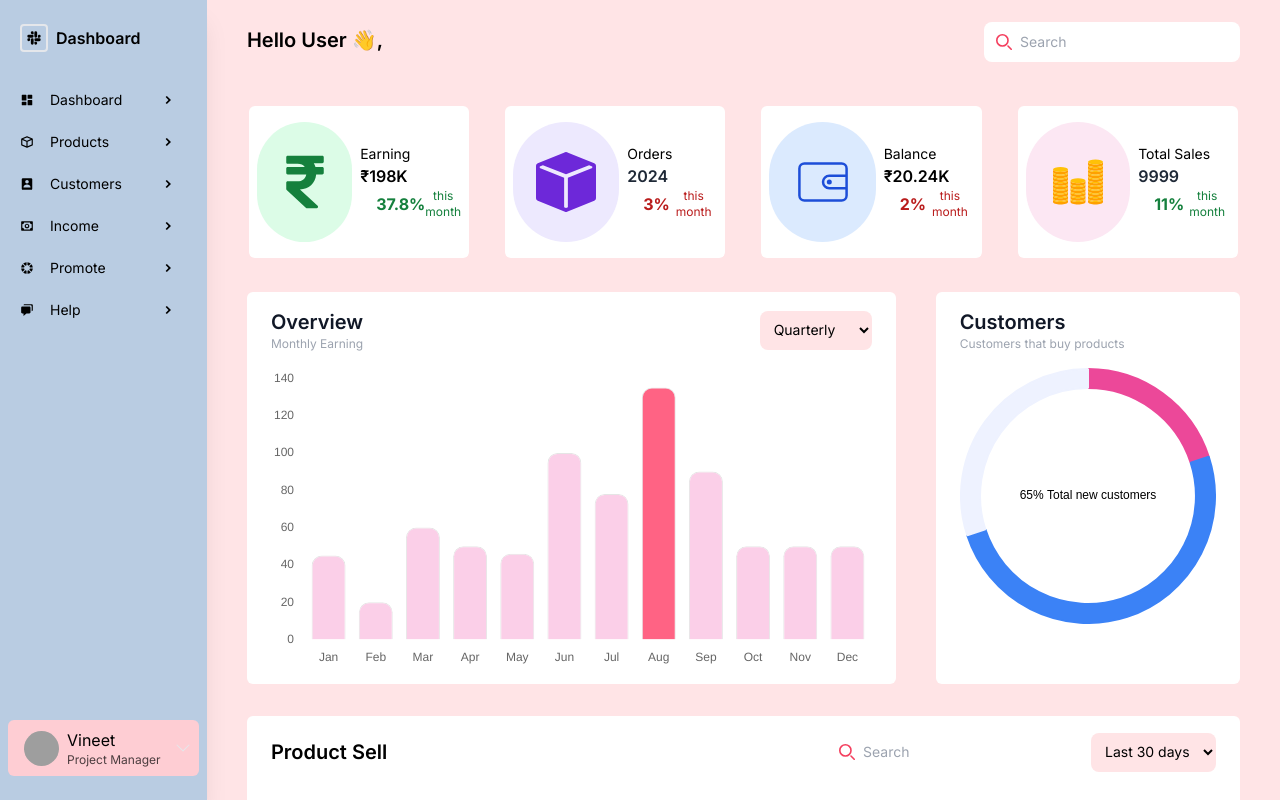
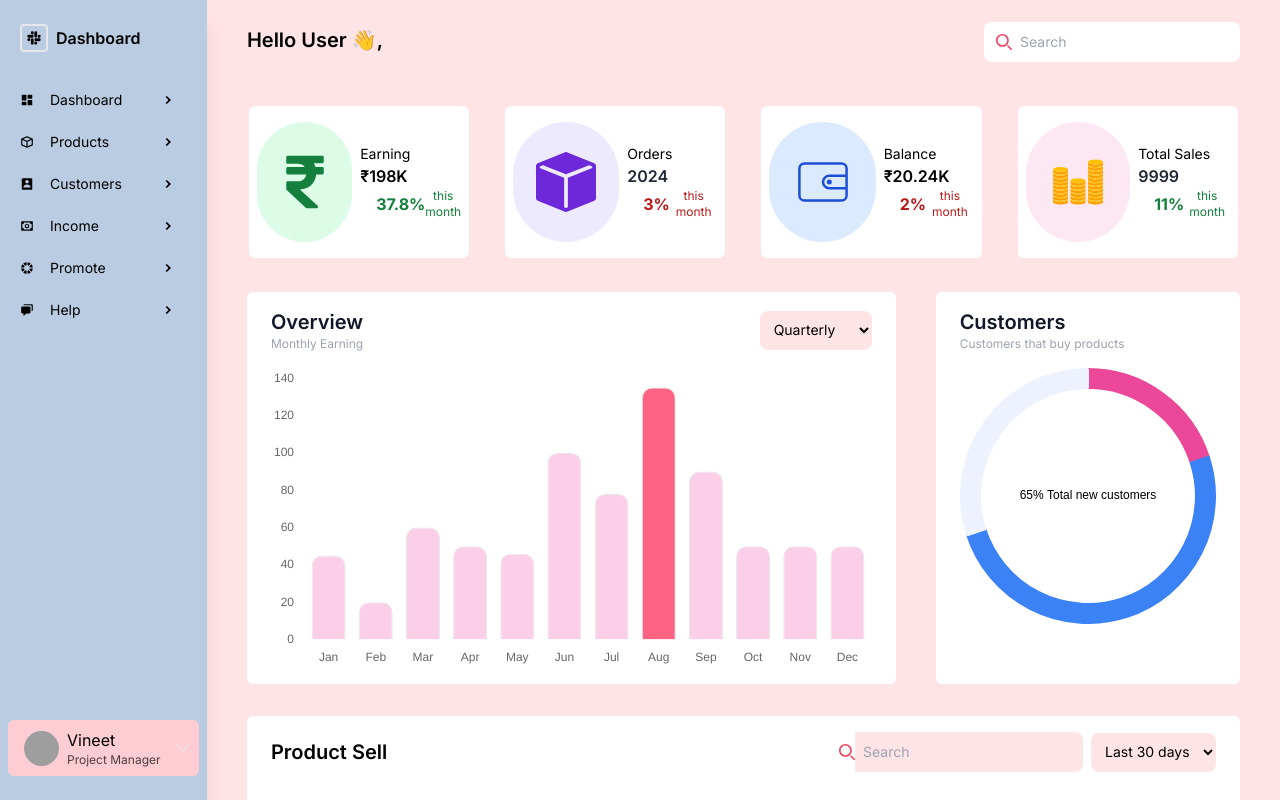
Before and after one commit to Vineet-23/Fitpeo-dashboard, a React (Vite) app: page / in a window 1280 px wide. Built offline with nearby package versions, Linux system fonts and the light colour scheme; grey boxes are pictures that could not be loaded; some icons are missing.

Commit message:
Update Table.jsx

```diff
--- a/src/core/components/Table.jsx
+++ b/src/core/components/Table.jsx
@@ -51,8 +51,8 @@ const Table = () => {
               <input
                 type='text'
                 name='email'
-                id='topbar-search'
-                className='bg-white text-black-900 sm:text-sm rounded-lg focus:ring-primary-500 focus:border-primary-500 block text-left pl-9 p-2.5 outline-none dark:border-rose-600 dark:placeholder-rose-400 dark:text-white dark:focus:ring-primary-500 dark:focus:border-primary-500'
+                id='table-search'
+                className='bg-rose-100 text-black-900 sm:text-sm rounded-lg focus:ring-primary-500 focus:border-primary-500 block text-left pl-9 p-2.5 outline-none dark:border-rose-600 dark:placeholder-rose-400 dark:text-white dark:focus:ring-primary-500 dark:focus:border-primary-500'
                 placeholder='Search'
               />
             </div>
```
